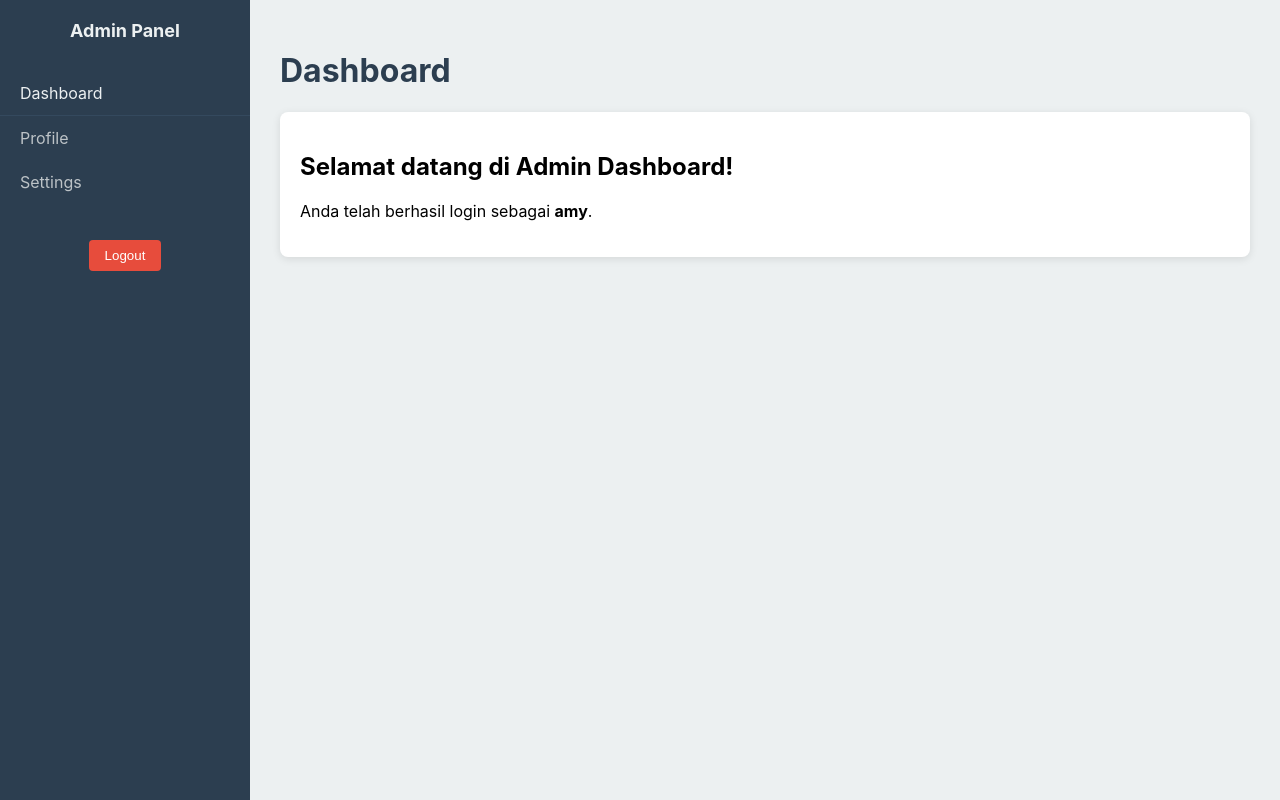
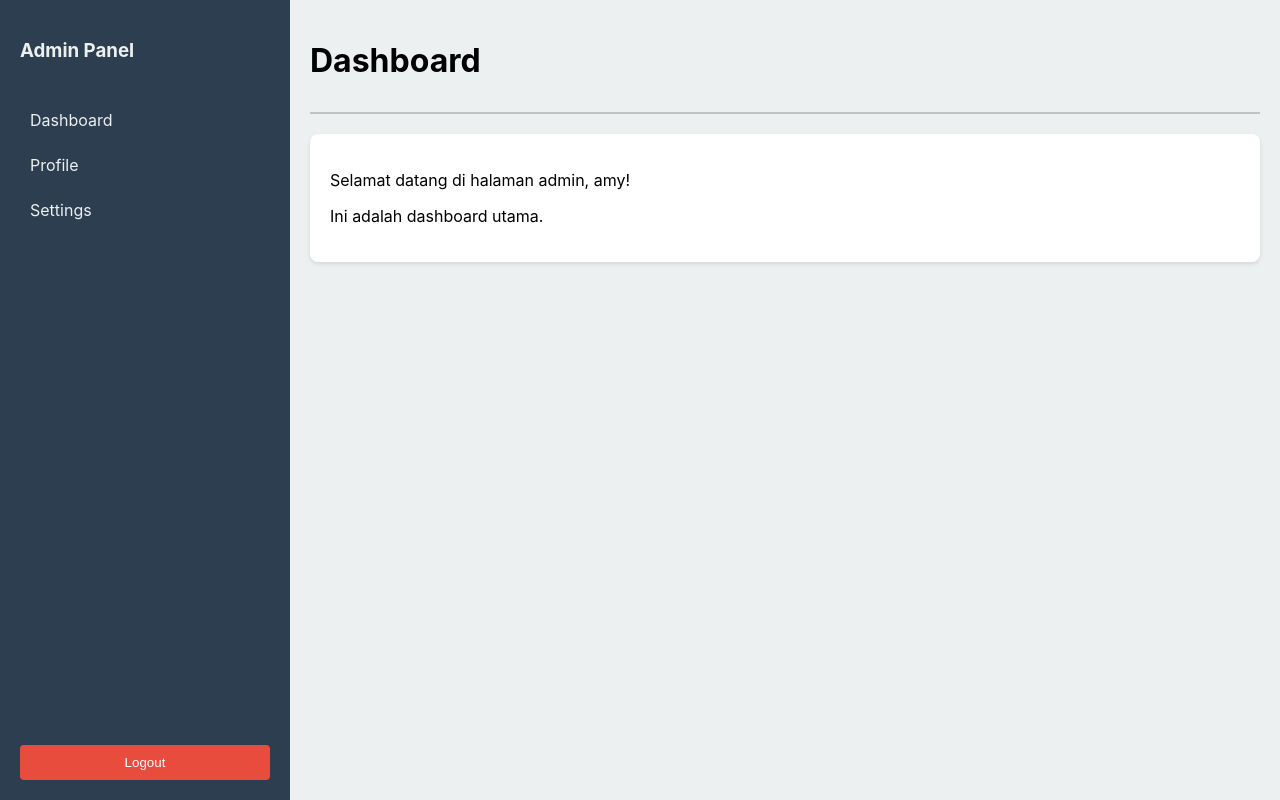
Before and after one commit to shin-meiri/main, a React (Create React App) app: page /admin in a window 1280 px wide. Built offline with nearby package versions, Linux system fonts and the light colour scheme; sample sign-in values are in the browser's storage.

Commit message:
Update Admin.jsx

```diff
--- a/src/Admin.jsx
+++ b/src/Admin.jsx
@@ -7,112 +7,100 @@ const Admin = () => {
 
   const handleLogout = () => {
     localStorage.removeItem('isLoggedIn');
-    navigate('/login');
+    navigate('/');
   };
 
   return (
-    <div style={{ display: 'flex', minHeight: '100vh' }}>
+    <div style={styles.container}>
       {/* Sidebar */}
-      <aside
-        style={{
-          width: '250px',
-          backgroundColor: '#2c3e50',
-          color: '#ecf0f1',
-          padding: '20px 0',
-          height: '100vh',
-          position: 'fixed',
-        }}
-      >
-        <div style={{ textAlign: 'center', marginBottom: '30px', fontSize: '18px', fontWeight: 'bold' }}>
-          Admin Panel
-        </div>
-        <nav>
-          <ul style={{ listStyle: 'none', padding: 0 }}>
-            <li>
-              <a
-                href="/admin"
-                style={{
-                  display: 'block',
-                  padding: '12px 20px',
-                  color: '#ecf0f1',
-                  textDecoration: 'none',
-                  borderBottom: '1px solid #34495e',
-                }}
-              >
+      <aside style={styles.sidebar}>
+        <h3>Admin Panel</h3>
+        <ul style={styles.navList}>
+          <li onClick={() => navigate('/admin')} style={styles.navItem}>
             Dashboard
-              </a>
           </li>
-            <li>
-              <a
-                href="/admin/profile"
-                style={{
-                  display: 'block',
-                  padding: '12px 20px',
-                  color: '#bdc3c7',
-                  textDecoration: 'none',
-                }}
-              >
+          <li onClick={() => navigate('/admin/profile')} style={styles.navItem}>
             Profile
-              </a>
           </li>
-            <li>
-              <a
-                href="/admin/settings"
-                style={{
-                  display: 'block',
-                  padding: '12px 20px',
-                  color: '#bdc3c7',
-                  textDecoration: 'none',
-                }}
-              >
+          <li onClick={() => navigate('/admin/settings')} style={styles.navItem}>
             Settings
-              </a>
           </li>
         </ul>
-        </nav>
-        <div style={{ marginTop: 'auto', padding: '20px', textAlign: 'center' }}>
-          <button
-            onClick={handleLogout}
-            style={{
-              backgroundColor: '#e74c3c',
-              color: 'white',
-              border: 'none',
-              padding: '8px 16px',
-              borderRadius: '4px',
-              cursor: 'pointer',
-            }}
-          >
+        <button onClick={handleLogout} style={styles.logoutButton}>
           Logout
         </button>
-        </div>
       </aside>
 
       {/* Main Content */}
-      <main
-        style={{
-          marginLeft: '250px',
-          padding: '30px',
-          flex: 1,
-          backgroundColor: '#ecf0f1',
-        }}
-      >
-        <header style={{ marginBottom: '20px' }}>
-          <h1 style={{ color: '#2c3e50' }}>Dashboard</h1>
+      <main style={styles.main}>
+        <header style={styles.header}>
+          <h1>Dashboard</h1>
         </header>
-        <div
-          style={{
-            backgroundColor: 'white',
-            padding: '20px',
-            borderRadius: '8px',
-            boxShadow: '0 2px 8px rgba(0,0,0,0.1)',
-          }}
-        >
-          <h2>Selamat datang di Admin Dashboard!</h2>
-          <p>Anda telah berhasil login sebagai <strong>amy</strong>.</p>
+        <div style={styles.content}>
+          <p>Selamat datang di halaman admin, amy!</p>
+          <p>Ini adalah dashboard utama.</p>
         </div>
       </main>
     </div>
   );
 };
 
+const styles = {
+  container: {
+    display: 'flex',
+    minHeight: '100vh',
+  },
+  sidebar: {
+    width: '250px',
+    backgroundColor: '#2c3e50',
+    color: '#ecf0f1',
+    padding: '20px',
+    display: 'flex',
+    flexDirection: 'column',
+  },
+  navList: {
+    listStyle: 'none',
+    padding: 0,
+    margin: '20px 0',
+    flex: 1,
+  },
+  navItem: {
+    padding: '10px',
+    cursor: 'pointer',
+    borderRadius: '4px',
+    marginBottom: '5px',
+    transition: 'background 0.3s',
+  },
+  logoutButton: {
+    marginTop: 'auto',
+    padding: '10px',
+    backgroundColor: '#e74c3c',
+    color: '#fff',
+    border: 'none',
+    borderRadius: '4px',
+    cursor: 'pointer',
+  },
+  main: {
+    flex: 1,
+    padding: '20px',
+    backgroundColor: '#ecf0f1',
+  },
+  header: {
+    marginBottom: '20px',
+    borderBottom: '2px solid #bdc3c7',
+    paddingBottom: '10px',
+  },
+  content: {
+    backgroundColor: '#fff',
+    padding: '20px',
+    borderRadius: '8px',
+    boxShadow: '0 2px 4px rgba(0,0,0,0.1)',
+  },
+};
+
+// Hover effect via inline (simplified)
+// Catatan: Untuk efek hover lebih baik pakai CSS file, tapi ini contoh inline minimal
+const navItemStyle = styles.navItem;
+navItemStyle[':hover'] = { backgroundColor: '#34495e' };
+
 export default Admin;
```
Lines whose indentation alone changed are shown as unchanged.
